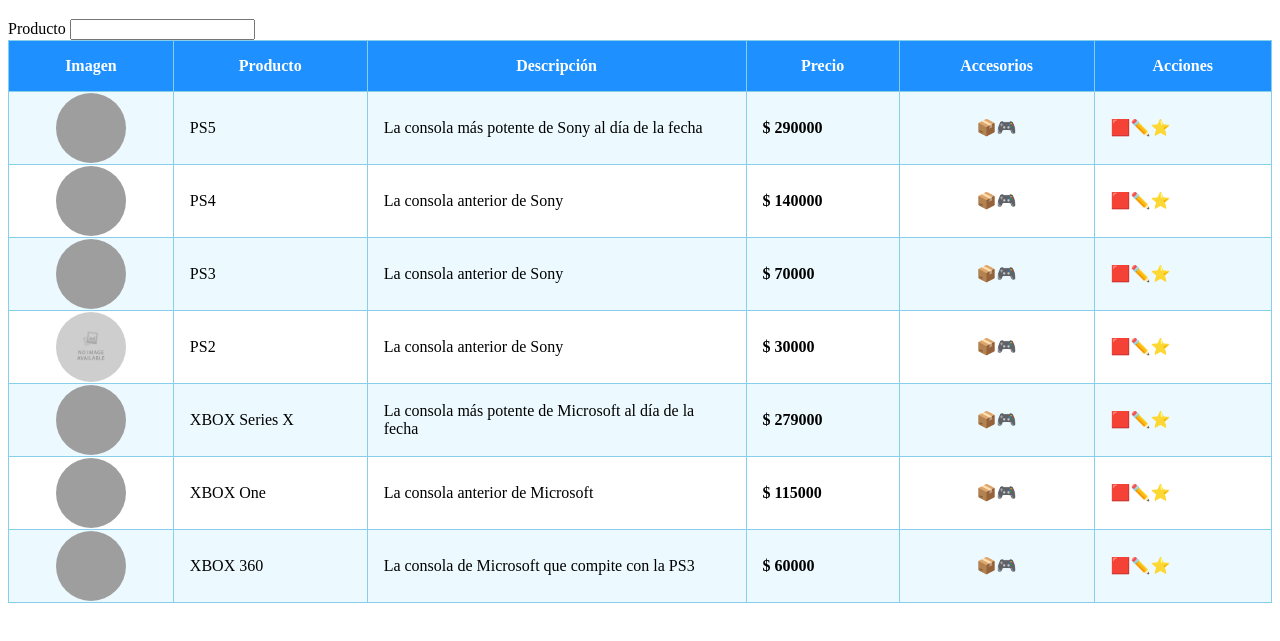
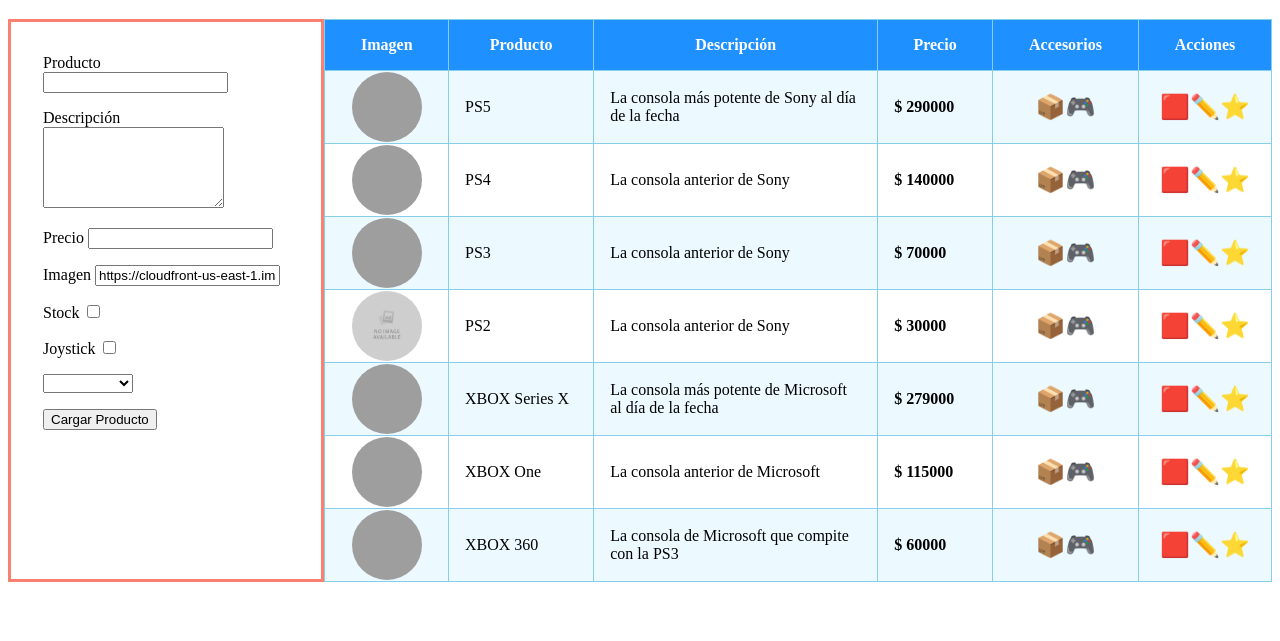
Before and after one commit to neo-fullstack-web/JS-product-table-exercise, a plain HTML site: page index.html in a window 1280 px wide. Shown: the part 61-702 px from the top of the page. Drawn offline with Linux system fonts and the light colour scheme; grey boxes are pictures that could not be loaded.

Commit message:
add product working

```diff
--- a/css/styles.css
+++ b/css/styles.css
@@ -1,3 +1,15 @@
+.container {
+    display: flex;
+}
+
+.product-form {
+    padding: 2rem;
+    border: 3px solid salmon;
+}
+.product-form > div {
+    margin-bottom: 1rem;
+}
+
 .table-product {
     border-collapse: collapse;
 }
@@ -34,7 +46,8 @@
 .product__price {
     font-weight: bold;
 }
-.product__others {
+.product__others, .product__actions {
     vertical-align: center;
     text-align: center;
+    font-size: 1.5rem;
 }
--- a/index.html
+++ b/index.html
@@ -9,11 +9,46 @@
 </head>
 <body>
     <h1>Objects</h1>
-    <form id="add-product">
+    <div class="container">
+        <form id="add-product" class="product-form" onsubmit="addProduct(event)">
             <div class="input-box">
-            <label for="name">Producto</label>
-            <input type="text" name="name">
+                <label for="nameLabel">Producto</label>
+                <input type="text" name="name" id="nameLabel" required>
             </div>
+            <div class="input-box">
+                <label for="descLabel">Descripción</label>
+                <textarea name="description" id="descLabel" rows="5" required>
+                </textarea>
+            </div>
+
+            <div class="input-box">
+                <label for="priceLabel">Precio</label>
+                <input type="number" name="price" id="priceLabel" required>
+            </div>
+
+            <div class="input-box">
+                <label for="imgLabel">Imagen</label>
+                <input type="url" name="image" id="imgLabel" required value="https://cloudfront-us-east-1.images.arcpublishing.com/infobae/TVULFPUK4VHBBPNHF2Z2WTFJPI.jpg">
+            </div>
+
+            <div class="input-box">
+                <label for="stockLabel">Stock</label>
+                <input type="checkbox" name="stock" id="stockLabel">
+            </div>
+            <div class="input-box">
+                <label for="joystickLabel">Joystick</label>
+                <input type="checkbox" name="joystick" id="joystickLabel">
+            </div>
+            <div class="input-box">
+                <select name="games" id="game">
+                    <option value="" selected></option>
+                    <option value="god_of_war">God of War</option>
+                    <option value="sonic">Sonic</option>
+                    <option value="mario_bros">Mario Bros</option>
+                    <option value="uncharted">Uncharted</option>
+                </select>
+            </div>
+            <button type="submit">Cargar Producto</button>
         </form>
         <table class="table-product">
             <thead>
@@ -27,28 +62,10 @@
                 </tr>
             </thead>
             <tbody id="table-body">
-            <tr>
-                <td>
-                    <img src="https://i0.wp.com/imgs.hipertextual.com/wp-content/uploads/2022/08/portada-ps5-scaled-1.jpeg?fit=2560%2C1707&quality=55&strip=all&ssl=1" width="120" alt="">
-                </td>
-                <td>
-                    LAPTOP
-                </td>
-                <td>
-                    Lorem ipsum dolor sit amet consectetur, adipisicing elit. Alias, quos?
-                </td>
-                <td>
-                    $ 150000
-                </td>
-                <td>
-                    📦🎮
-                </td>
-                <td>
-                    🟥✏️⭐
-                </td>
-            </tr>
+
             </tbody>
         </table>
+    </div>
     <!-- <script src="/js/object.js"></script> -->
     <script src="/js/object-exercise.js"></script>
 </body>
--- a/js/object-exercise.js
+++ b/js/object-exercise.js
@@ -1,4 +1,4 @@
-const Products = [
+let Products = [
     {
         name: 'PS5',
         description: 'La consola más potente de Sony al día de la fecha',
@@ -53,7 +53,7 @@
         price: 60000,
         stock: true,
         image: 'https://http2.mlstatic.com/D_NQ_NP_686099-MLA32731207921_112019-O.webp',
-    }
+    },
 ];
 
 //1- Obtener el body de la tabla para poder modificarlo desde JS
@@ -74,7 +74,7 @@
         let imageSrc = producto.image ? producto.image : '/assets/images/no-product.png';
         //4- Introducir dentro del tbody una fila por producto con sus respectivas celdas
         const tableRow = `<tr class="product">
-                            <td class="product__img-cell"><img class="product__img" src="${imageSrc}" width="120" alt="${producto.name}"></td>
+                            <td class="product__img-cell"><img class="product__img" src="${imageSrc}" alt="${producto.name}"></td>
                             <td class="product__name">${producto.name}</td>
                             <td class="product__desc">${producto.description}</td>
                             <td class="product__price">$ ${producto.price}</td>
@@ -88,6 +88,52 @@
 
 renderizarTabla();
 
+function addProduct(evt) {
+    evt.preventDefault();
+    console.dir(evt.target);
+    const elements = evt.target.elements;
+
+    // console.log(elements.stock.checked)
+    // console.dir(elements.name);
+    // console.dir(elements.price);
+
+    const newProduct = {
+        name: elements.name.value,
+        description: elements.description.value,
+        price: elements.price.valueAsNumber,
+        image: elements.image.value,
+        stock: elements.stock.checked,
+        joystick: elements.joystick.checked,
+        games: elements.games.value
+    };
+
+
+    const newFormData = new FormData(evt.target);
+    const newProductFormData = Object.fromEntries(newFormData);
+    newProductFormData.stock = newProductFormData.stock === "on" ? true : false;
+    newProductFormData.joystick = newProductFormData.joystick === "on" ? true : false;
+    newProductFormData.price = +newProductFormData.price
+
+
+
+
+
+    console.log(newProductFormData);
+
+    Products.push(newProductFormData);
+
+    // console.log(Products)
+
+    renderizarTabla();
+
+    evt.target.reset()
+    elements.name.focus();
+
+
+}
+
+
+
 
 // product
 //     name
```
Lines whose indentation alone changed are shown as unchanged.
